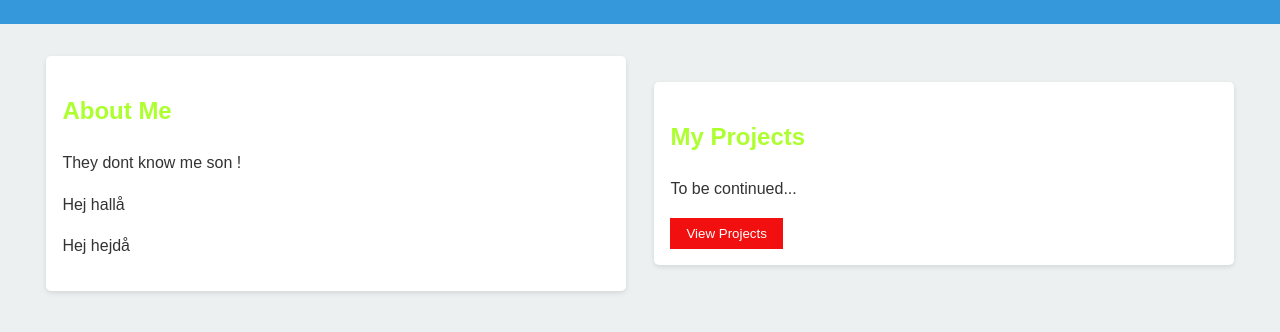
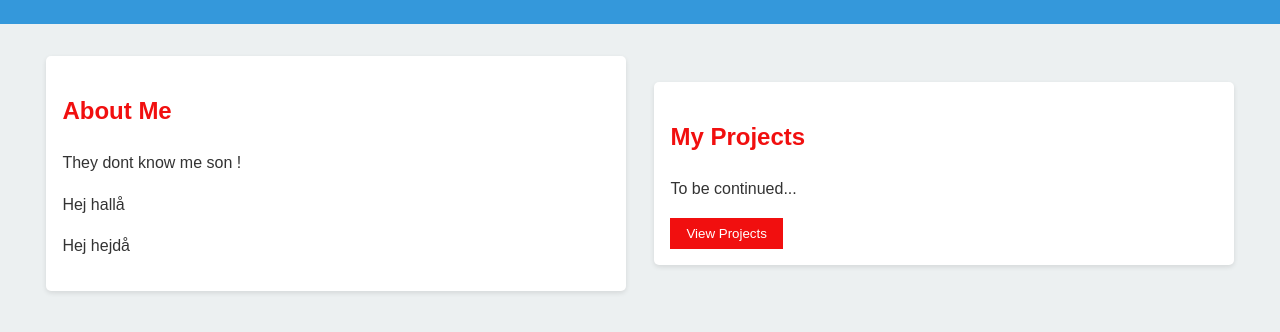
Before and after one commit to OscarSystemDeveloper/BestTeam, a plain HTML site: page index.html in a window 1280 px wide. Shown: the part 102-434 px from the top of the page. Drawn offline with Linux system fonts and the light colour scheme.

Commit message:
Update index.html

```diff
--- a/index.html
+++ b/index.html
@@ -50,6 +50,10 @@
       h2,
       h3 {
         color: greenyellow;
+      }
+
+      h2 {
+        color: #f10f0f;
       }
 
       button {
```
